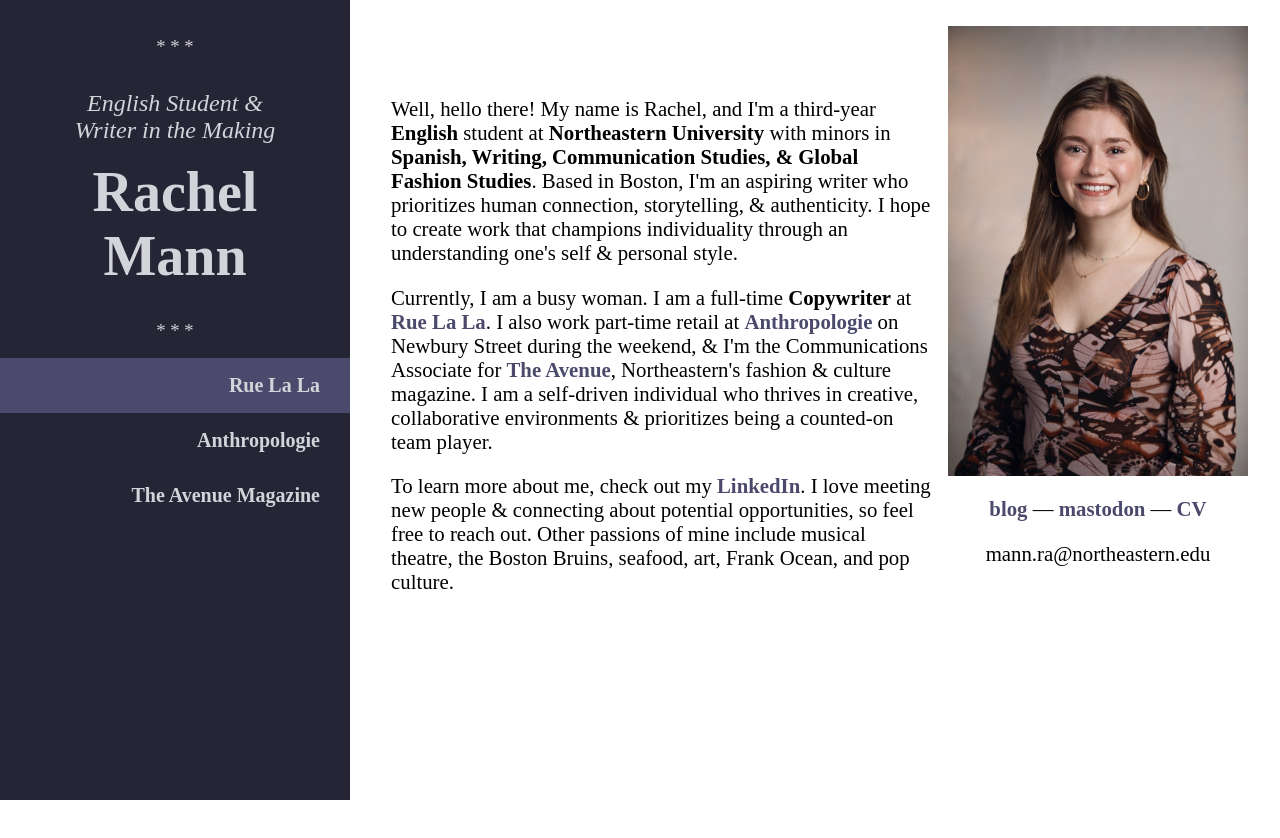
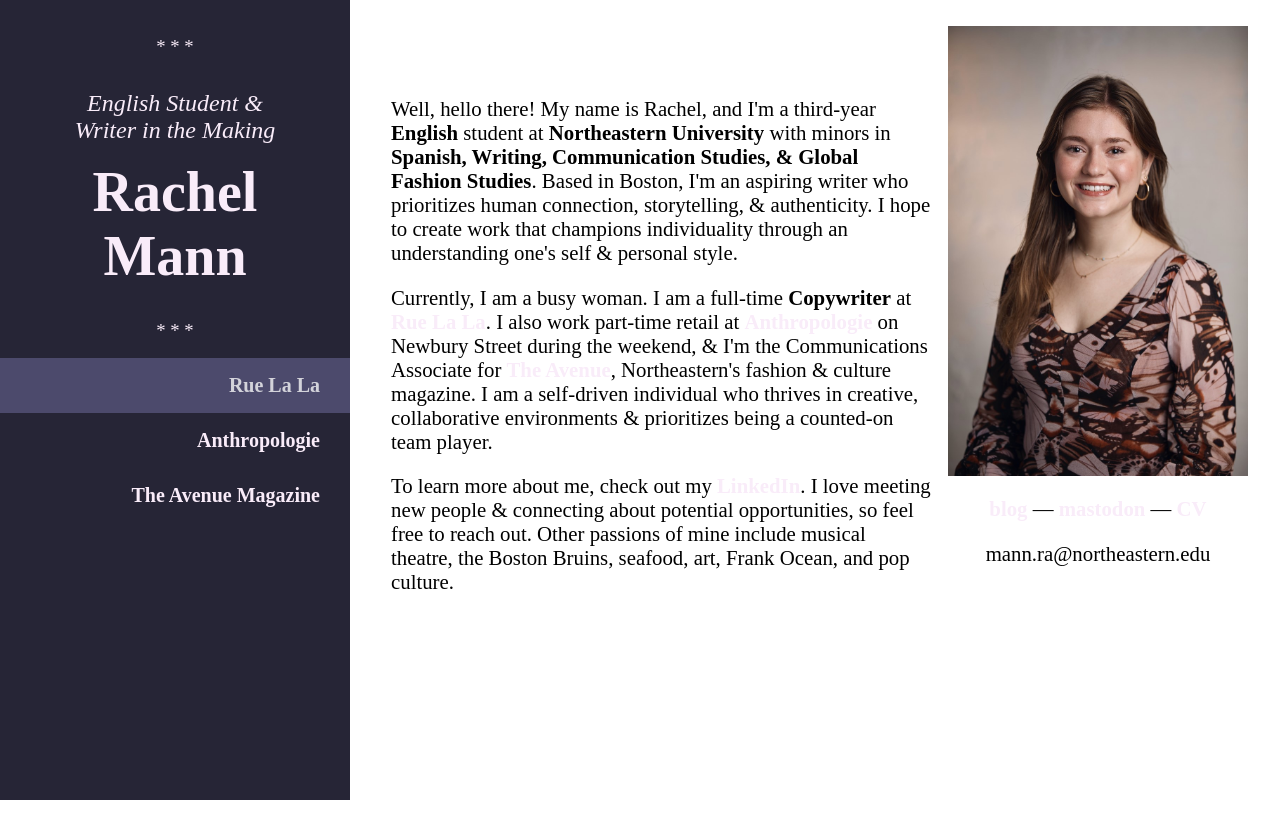
Before and after one commit to ramann0221/ramann0221.github.io, a plain HTML site: page index.html in a window 1280 px wide. Drawn offline with Linux system fonts and the light colour scheme; a web font is replaced by a local one.

Commit message:
Update style.css

```diff
--- a/style.css
+++ b/style.css
@@ -8,7 +8,7 @@
 .sidebar h1 {
   font-family: "Times New Roman", Times, serif;
   font-size: 350%;
-  color: #d3d3da;
+  color: #f9ecf9;
   display: block;
   padding: 16px;
   padding-top: 0;
@@ -20,7 +20,7 @@
 .sidebar h2 {
   font-family: "Times New Roman", Times, serif;
   font-size: 150%;
-  color: #d3d3da;
+  color: #f9ecf9;
   display: block;
   padding: 16px;
   margin: 0;
@@ -31,7 +31,7 @@
 
 .sidebar h3{
   font-family: "Times New Roman", Times, serif;
-  color: #d3d3da;
+  color: #f9ecf9;
   display: block;
   padding: 16px;
   margin: 0;
@@ -91,7 +91,7 @@
 }
 
 .content a {
-  color: #4c4a6c;
+  color: #f9ecf9;
   font-weight: 600;
   text-decoration: none;
 }
@@ -131,7 +131,7 @@
 .sidebar a {
   font-family: "Times New Roman", Times, serif;
   display: block;
-  color: #d3d3da;
+  color: #f9ecf9;
   padding: 16px;
   padding-right: 30px;
   text-decoration: none;
@@ -142,7 +142,7 @@
 #colophon a {
   font-family: "Times New Roman", Times, serif;
   font-size: 100%;
-  color: #d3d3da;
+  color: #f9ecf9;
   display: block;
   padding: 0px;
   padding-top: 0;
```
